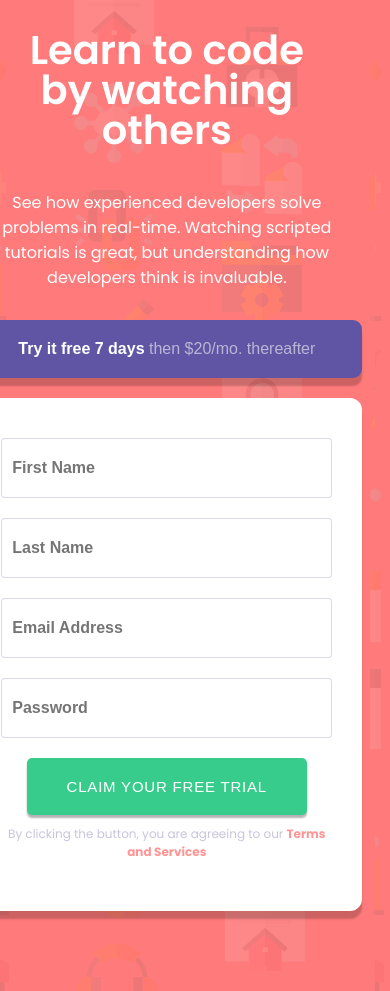
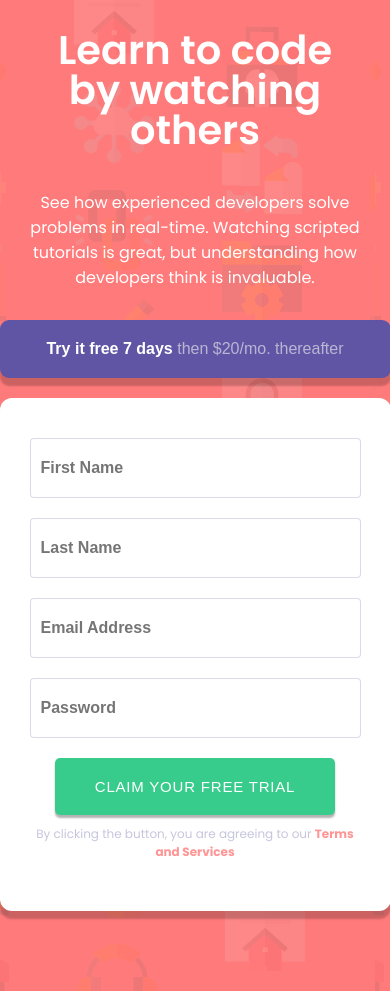
Before and after one commit to MaxP29/Sign-Up-Form-Project, a plain HTML site: page index.html in a window 390 px wide. Drawn offline with Linux system fonts and the light colour scheme.

Commit message:
Ipad Bug - Margin Fixed

```diff
--- a/Css/style.css
+++ b/Css/style.css
@@ -193,12 +193,12 @@ span {
 /* 600px */
 @media (max-width: 37.5em) {
   .container {
-    margin-left: -1.5rem;
     align-items: start;
-    justify-content: auto;
+    justify-content: center;
   }
 
   .cards {
+    justify-content: center;
     grid-template-columns: 1fr;
   }
 
@@ -272,10 +272,8 @@ span {
   }
 
   .container {
-    margin-left: 1.8rem;
-    display: block;
     align-items: start;
-    justify-content: auto;
+    justify-content: center;
   }
 
   .input {
```
